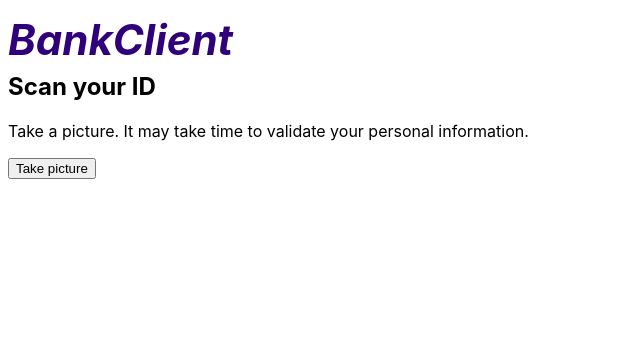
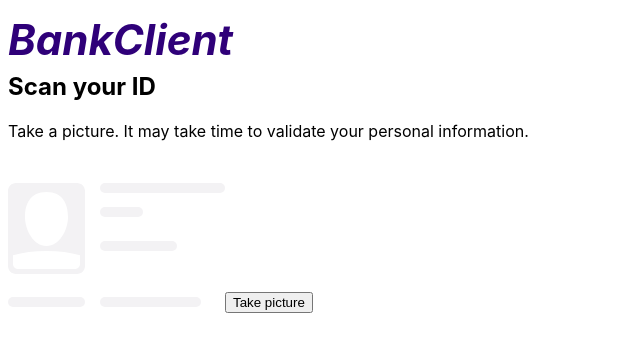
Before and after one commit to ArantxaDR/Scan-Id, a React (Create React App) app: page / in a window 1280 px wide. Shown: the top 352 px of the page, without its empty margins (0-640 px from the left). Built offline with nearby package versions, Linux system fonts and the light colour scheme; no server answers.

Commit message:
camera working

```diff
--- a/src/components/App.tsx
+++ b/src/components/App.tsx
@@ -1,7 +1,7 @@
 import React from "react";
 //components
 import Header from "./Header";
-import ScanEmpty from "./ScanEmpty";
+import GetUserMedia from "./GetUserMedia";
 import "../styles/App.scss";
 
 function App() {
@@ -9,7 +9,7 @@ function App() {
     <>
       <Header />
 
-      <ScanEmpty />
+      <GetUserMedia />
     </>
   );
 }
--- /dev/null
+++ b/src/components/GetUserMedia.tsx
@@ -0,0 +1,94 @@
+import React, { useEffect, useRef } from "react";
+import Idbg from "../styles/assets/ID bg.svg";
+
+const GetUserMedia = () => {
+  const videoRef = useRef<HTMLVideoElement>(null);
+  const photoRef = useRef<HTMLCanvasElement>(null);
+  const stripRef = useRef<HTMLDivElement>(null);
+  const colorRef = useRef<HTMLDivElement>(null);
+
+  useEffect(() => {
+    getVideo();
+  }, [videoRef]);
+
+  const getVideo = () => {
+    navigator.mediaDevices
+      .getUserMedia({ video: { width: 300 } })
+      .then((stream) => {
+        let video = videoRef.current;
+        if (null !== video) {
+          video.srcObject = stream;
+          video.play();
+        }
+      })
+      .catch((err) => {
+        console.error("error:", err);
+      });
+  };
+
+  const paintToCanvas = () => {
+    let video = videoRef.current;
+    let photo = photoRef.current;
+    const width = 320;
+    const height = 240;
+    let ctx = photo?.getContext("2d");
+
+    if (null !== photo) {
+      photo.width = width;
+      photo.height = height;
+    }
+
+    return setInterval(() => {
+      let color = colorRef.current;
+
+      if (null != ctx && null !== video && null !== color) {
+        ctx.drawImage(video, 0, 0, width, height);
+        let pixels = ctx.getImageData(0, 0, width, height);
+
+        color.style.backgroundColor = `rgb(${pixels.data[0]},${pixels.data[1]},${pixels.data[2]})`;
+
+        color.style.borderColor = `rgb(${pixels.data[0]},${pixels.data[1]},${pixels.data[2]})`;
+      }
+    }, 200);
+  };
+
+  const takePhoto = () => {
+    let photo = photoRef.current;
+    let strip = stripRef.current;
+
+    if (null !== photo && null !== strip) {
+      const data = photo.toDataURL("image/jpeg");
+
+      console.warn(data);
+      const link = document.createElement("a");
+      link.href = data;
+      link.setAttribute("download", "myWebcam");
+      link.innerHTML = `<img src='${data}' alt='thumbnail'/>`;
+      strip.insertBefore(link, strip.firstChild);
+    }
+  };
+
+  return (
+    <main className="scan-empty">
+      <div ref={colorRef} className="scene"></div>
+      <h2 className="scan-empty__title">Scan your ID</h2>
+      <p className="scan-empty__text">
+        Take a picture. It may take time to validate your personal information.
+      </p>
+      <div className="scan-empty__img">
+        <img src={Idbg} alt="" />
+        <button onClick={() => takePhoto()} className="scan-empty__btn">
+          Take picture
+        </button>
+        <video
+          onCanPlay={() => paintToCanvas()}
+          ref={videoRef}
+          className="player"
+        />
+        <canvas ref={photoRef} className="photo" />
+      </div>
+    </main>
+  );
+};
+
+export default GetUserMedia;
--- a/src/components/ScanEmpty.tsx
+++ /dev/null
@@ -1,15 +0,0 @@
-import React from "react";
-
-export default function ScanEmpty() {
-  return (
-    <main className="scan-empty">
-      <h2 className="scan-empty__title">Scan your ID</h2>
-      <p className="scan-empty__text">
-        Take a picture. It may take time to validate your personal information.
-      </p>
-      <div className="scan-empty__img">
-        <button className="scan-empty__btn">Take picture</button>
-      </div>
-    </main>
-  );
-}
```
